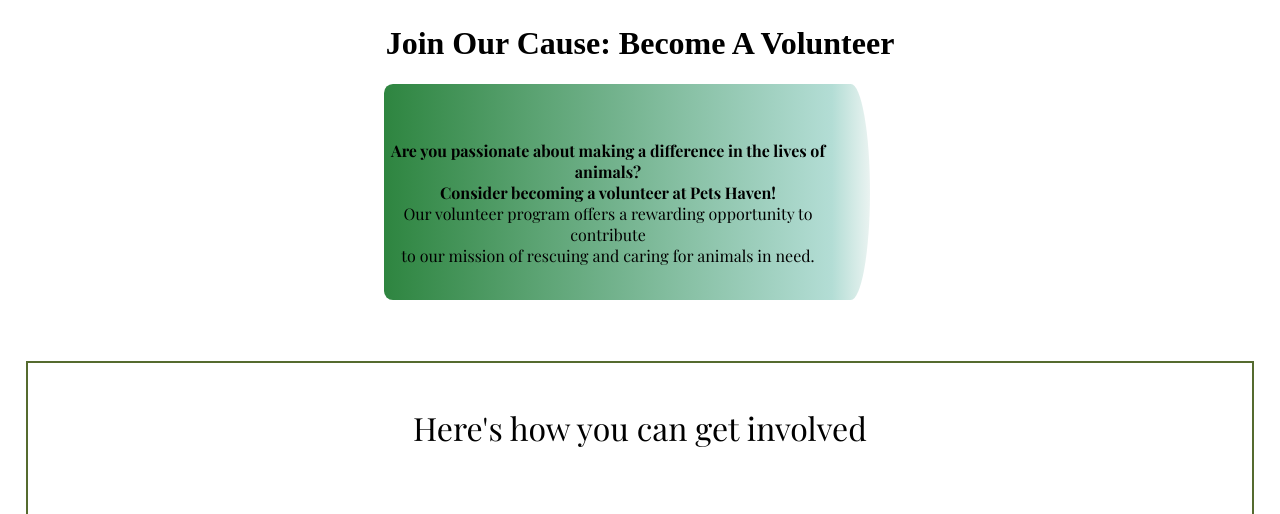
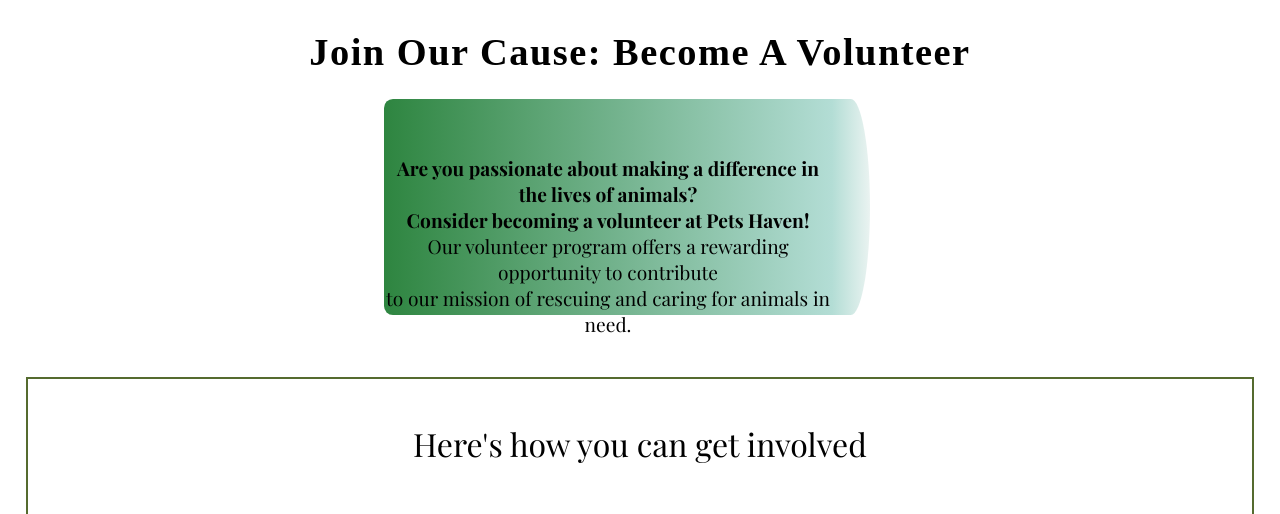
Before and after one commit to Raed-Bourouis/Pets-Projet-Web, a PHP site: page /section6.html in a window 1280 px wide. Shown: the part 490-1004 px from the top of the page. Run offline with PHP 8.4, Linux system fonts and the light colour scheme; some web fonts are replaced.

Commit message:
chwaya css

```diff
--- a/section6.css
+++ b/section6.css
@@ -117,10 +117,12 @@ nav ul li a:hover {
 /*Join our cause*/
 #join-cause{
     text-align: center;
-    position: relative
+    position: relative;
+    font-size: larger;
 }
 #join-cause h1{
     font-family:"Kavivanar";
+    letter-spacing: 1.5px;
 }
 #join-cause-text-rectangle{
     position: absolute;
```
